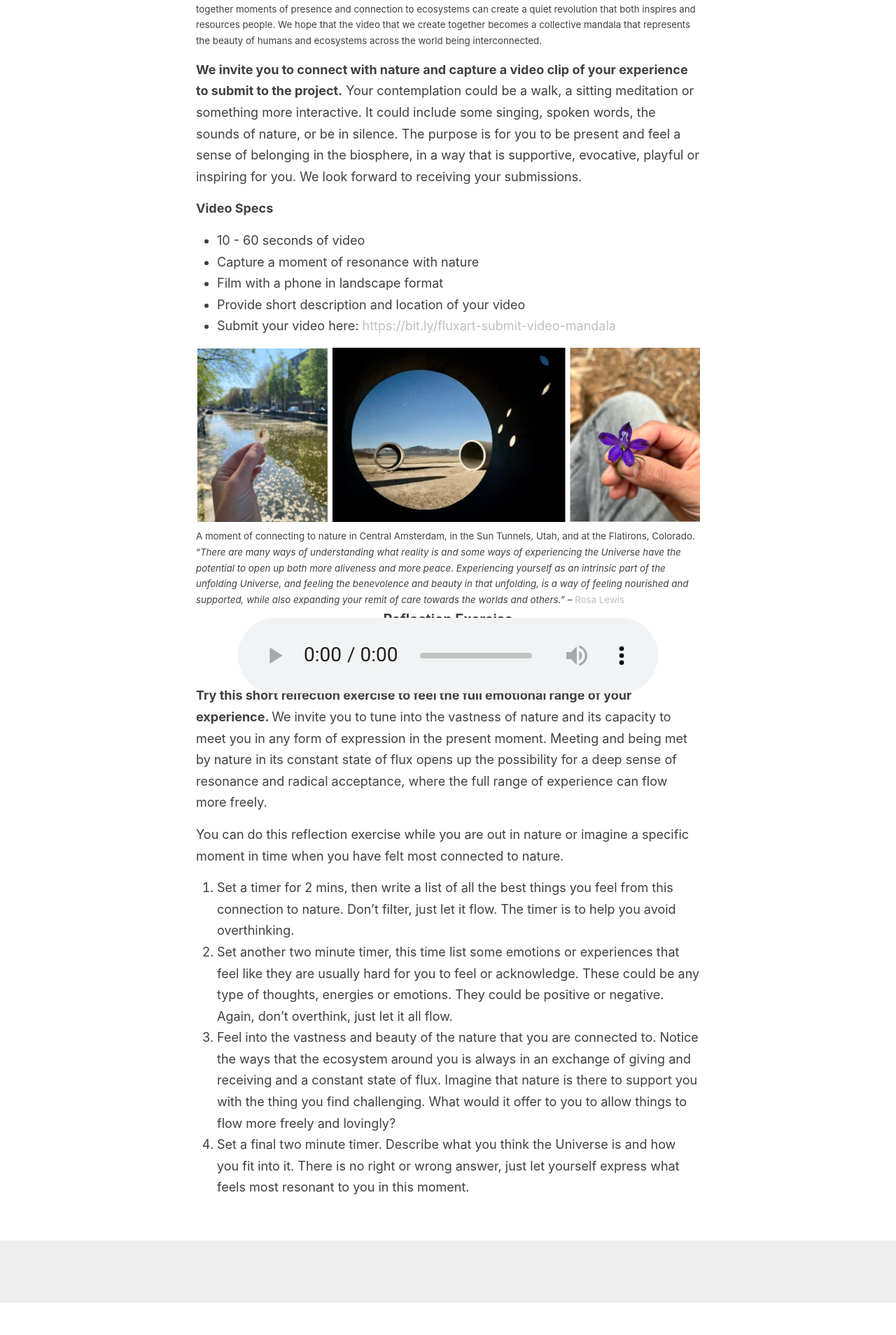
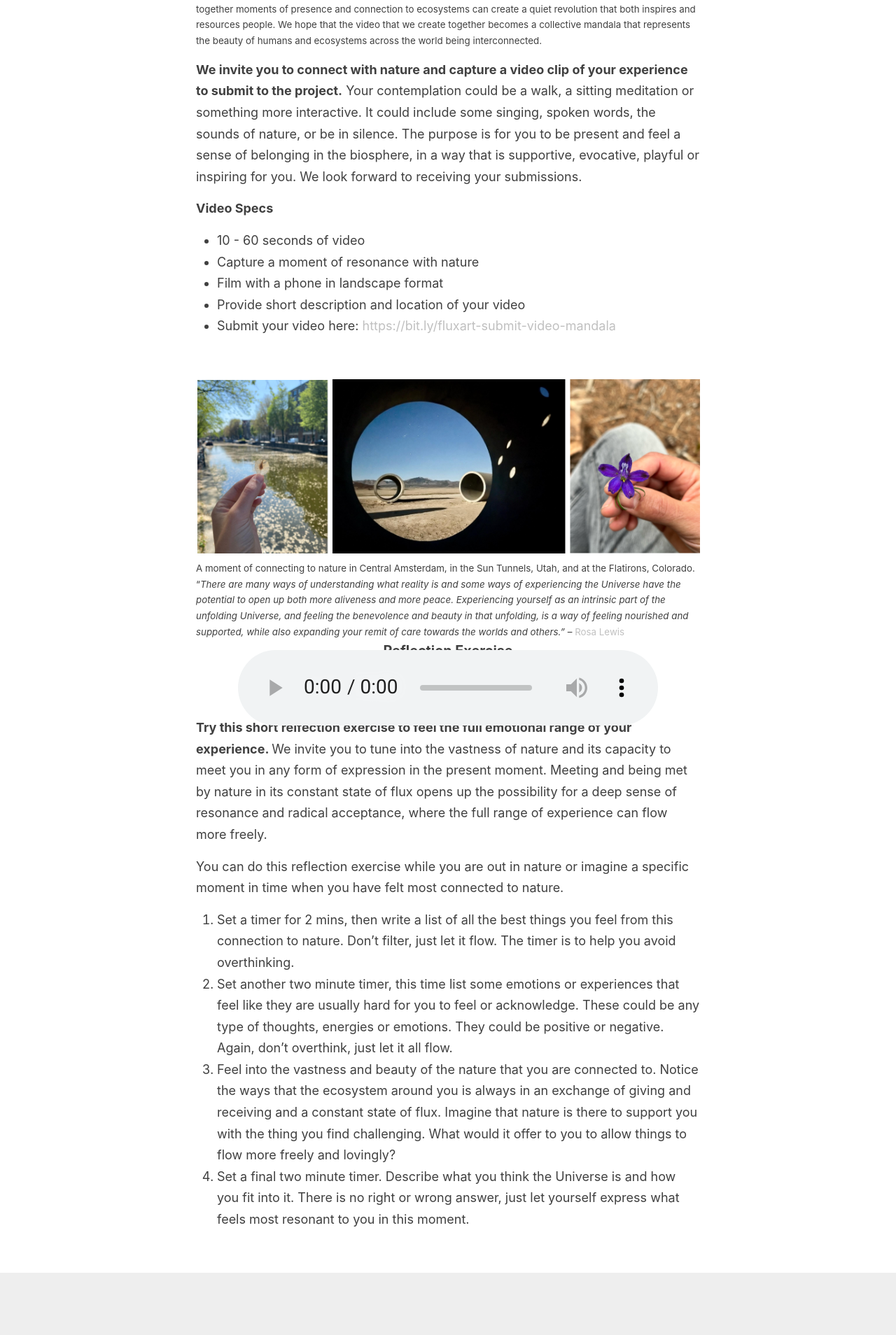
Before and after one commit to fluxnetart/fluxnetart.github.io, a Jekyll site: the page built from _posts/2025-05-18-video-mandala.md, in a window 1280 px wide. Shown: the part 1334-3242 px from the top of the page at 70% size. Built offline with Jekyll 4.4.1, drawn with Linux system fonts in a browser that asks for light colours; before the commit the page ends 3196 px from its top, so only the background shows below that.

Commit message:
Update 2025-05-18-video-mandala.md

```diff
--- a/_posts/2025-05-18-video-mandala.md
+++ b/_posts/2025-05-18-video-mandala.md
@@ -58,7 +58,7 @@ As part of the project, <a href="https://fluxnetart.github.io/Rosa/">Rosa Lewis
 * Provide short description and location of your video
 * Submit your video here: <a href = "https://bit.ly/fluxart-submit-video-mandala">https://bit.ly/fluxart-submit-video-mandala</a>
 
-<p></p>
+<p> <br></p>
 
 <figure>
   <img src="https://fluxnetart.github.io/images/nature_moment_1.png">
@@ -76,7 +76,6 @@ As part of the project, <a href="https://fluxnetart.github.io/Rosa/">Rosa Lewis
 </div>
 
 
-
 <b>Try this short relfection exercise to feel the full emotional range of your experience. </b>
 We invite you to tune into the vastness of nature and its capacity to meet you in any form of expression in the present moment. Meeting and being met by nature in its constant state of flux opens up the possibility for a deep sense of resonance and radical acceptance, where the full range of experience can flow more freely.
 
```
